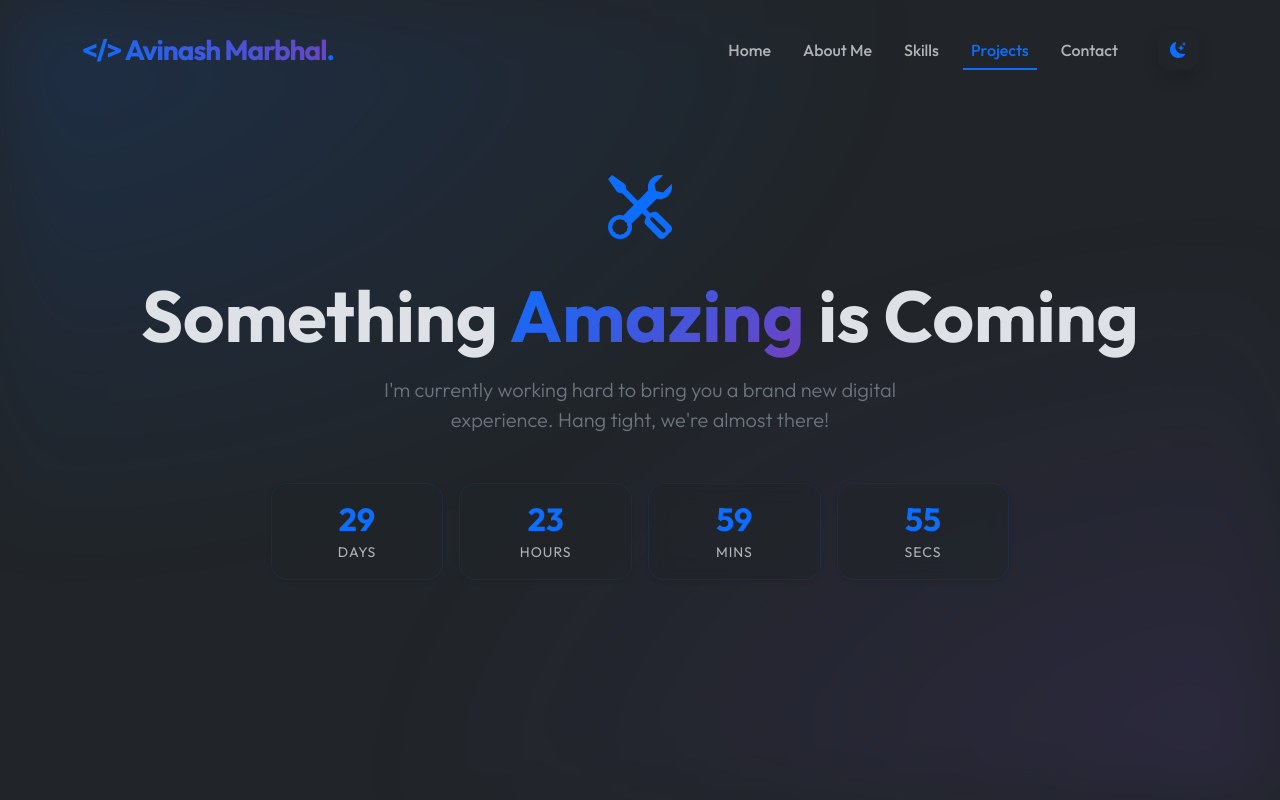
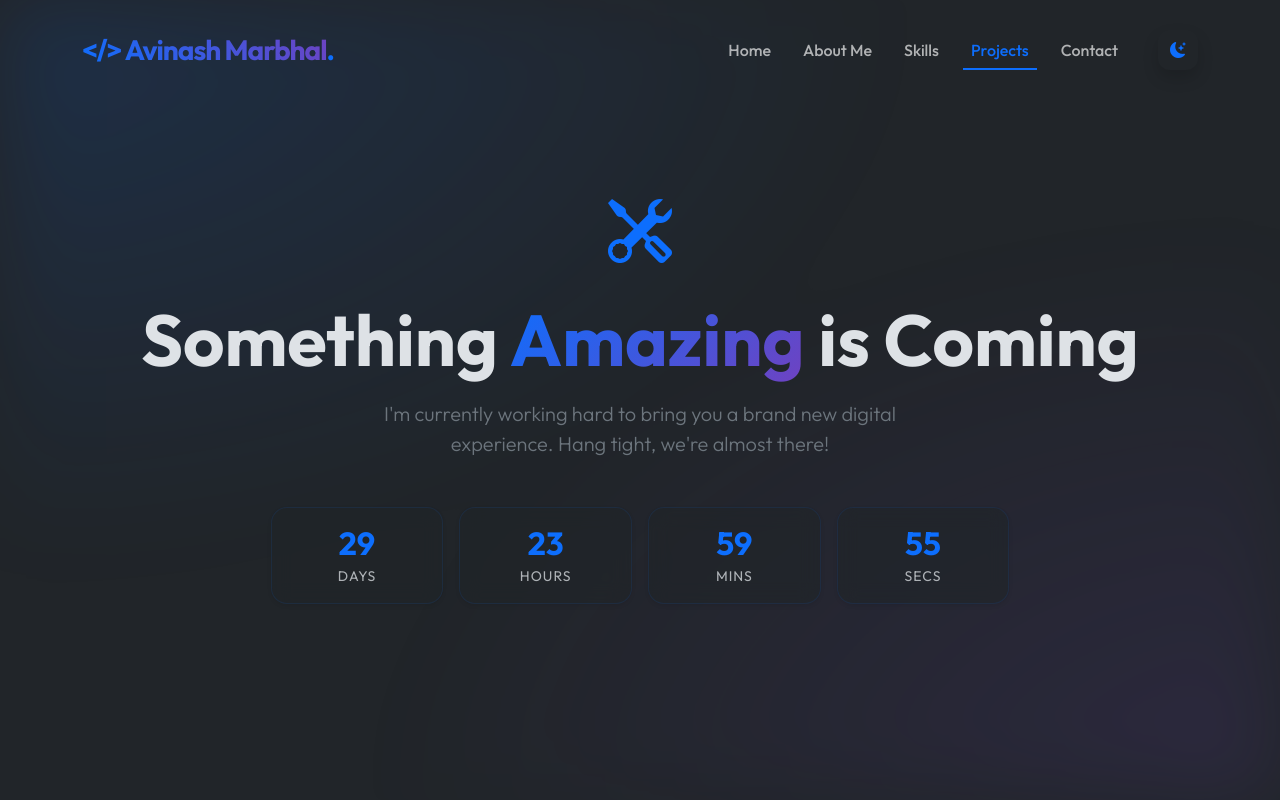
Before and after one commit to avinash072024/portfolio, an Angular app: page /projects in a window 1280 px wide. Shown: the top 800 px of the page. Built offline with nearby package versions, Linux system fonts and the light colour scheme.

Commit message:
under construction page changes

```diff
--- a/src/app/components/under-construction-page/under-construction-page.html
+++ b/src/app/components/under-construction-page/under-construction-page.html
@@ -1,7 +1,7 @@
 <section class="construction-wrapper d-flex align-items-center justify-content-center min-vh-100">
     <div class="mesh-gradient"></div>
 
-    <div class="container position-relative z-3 text-center">
+    <div class="container position-relative z-3 text-center mt-0 mt-md-5">
         <div class="mb-4 animate-float">
             <i class="bi bi-tools display-3 text-primary"></i>
         </div>
```
